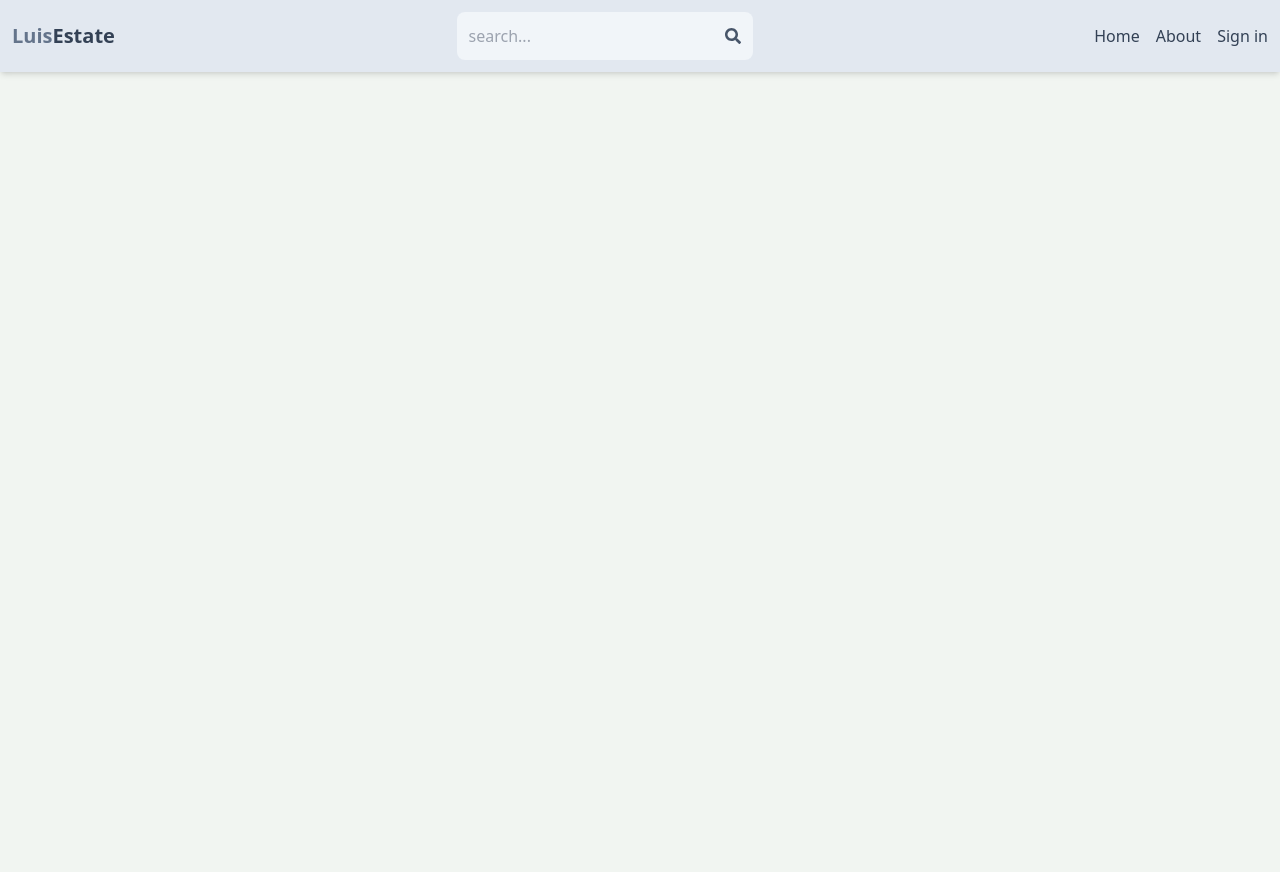
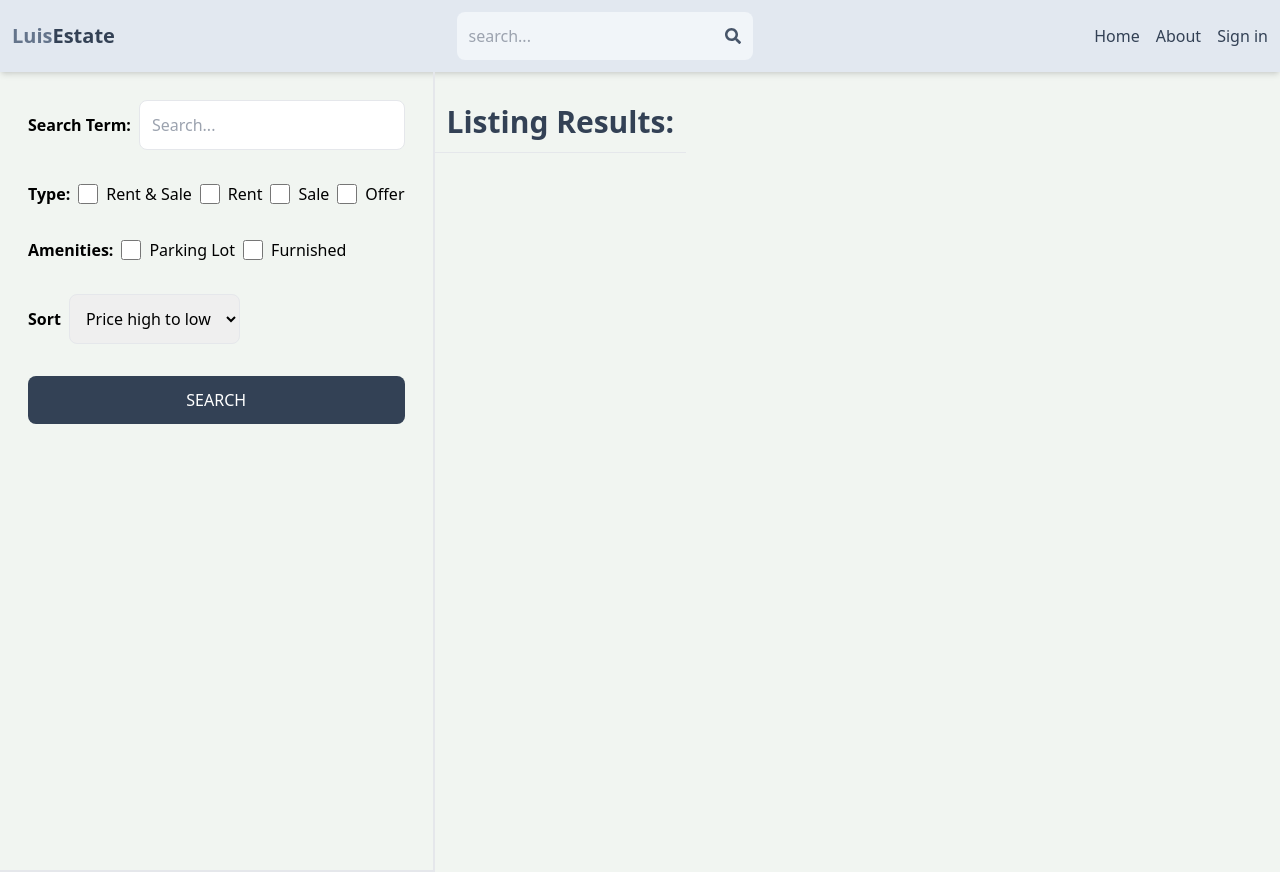
Before and after one commit to Luisrc91/realestatee, a React (Vite) app in the folder client/realestate/: page /search in a window 1280 px wide. Before the commit the page ends 800 px from the top, so only its background shows below. Built offline with nearby package versions, Linux system fonts and the light colour scheme; no server answers.

Commit message:
added search page and ui

```diff
--- a/client/realestate/src/App.jsx
+++ b/client/realestate/src/App.jsx
@@ -9,6 +9,7 @@
 import CreateListing from "./pages/CreateListing";
 import UpdateListing from "./pages/UpdateListing";
 import Listing from "./pages/Listing";
+import Search from "./pages/Search";
 
 export default function App() {
   return (
@@ -19,6 +20,7 @@
         <Route path="/sign-in" element={<SignIn />} />
         <Route path="/sign-up" element={<SignUp />} />
         <Route path="/about" element={<About />} />
+        <Route path='/search' element={<Search />} />
         <Route path="/listing/:listingId" element={<Listing />} />
 
         <Route element={<PrivateRoute />}>
--- /dev/null
+++ b/client/realestate/src/pages/Search.jsx
@@ -0,0 +1,67 @@
+// import React from 'react'
+
+export default function Search() {
+  return (
+    <div className="flex flex-col md:flex-row">
+      <div className="p-7 border-b-2 md:border-r-2 md:min-h-screen">
+        <form className="flex flex-col gap-8" action="">
+          <div className="flex items-center gap-2">
+            <label className="font-semibold whitespace-nowrap">Search Term:</label>
+            <input
+              className="border rounded-lg p-3 w-full"
+              type="text"
+              id="searchTerm"
+              placeholder="Search..."
+            />
+          </div>
+          <div className="flex gap-2 flex-wrap items-center">
+            <label className="font-semibold">Type:</label>
+            <div className="flex gap-2">
+              <input type="checkbox" id="all" className="w-5" />
+              <span>Rent & Sale</span>
+            </div>
+            <div className="flex gap-2">
+              <input type="checkbox" id="rent" className="w-5" />
+              <span>Rent</span>
+            </div>
+            <div className="flex gap-2">
+              <input type="checkbox" id="sale" className="w-5" />
+              <span>Sale</span>
+            </div>
+            <div className="flex gap-2">
+              <input type="checkbox" id="offer" className="w-5" />
+              <span>Offer</span>
+            </div>
+          </div>
+          <div className="flex gap-2 flex-wrap items-center">
+            <label className="font-semibold">Amenities:</label>
+            <div className="flex gap-2">
+              <input type="checkbox" id="parking" className="w-5" />
+              <span>Parking Lot</span>
+            </div>
+            <div className="flex gap-2">
+              <input type="checkbox" id="furnished" className="w-5" />
+              <span>Furnished</span>
+            </div>
+          </div>
+          <div className="flex items-center gap-2">
+            <label className="font-semibold">Sort</label>
+            <select id="sort_order" className="border rounded-lg p-3">
+              <option value="">Price high to low</option>
+              <option value="">Price low to high</option>
+              <option value="">Latest</option>
+              <option value="">Oldest</option>
+            </select>
+          </div>
+          <button className="bg-slate-700 text-white p-3 rounded-lg hover:opacity-95 uppercase">
+            Search
+          </button>
+        </form>
+      </div>
+      <div className="">
+        <h1 className="text-3xl font-semibold border-b p-3 text-slate-700 mt-5
+        ">Listing Results:</h1>
+      </div>
+    </div>
+  );
+}
```
